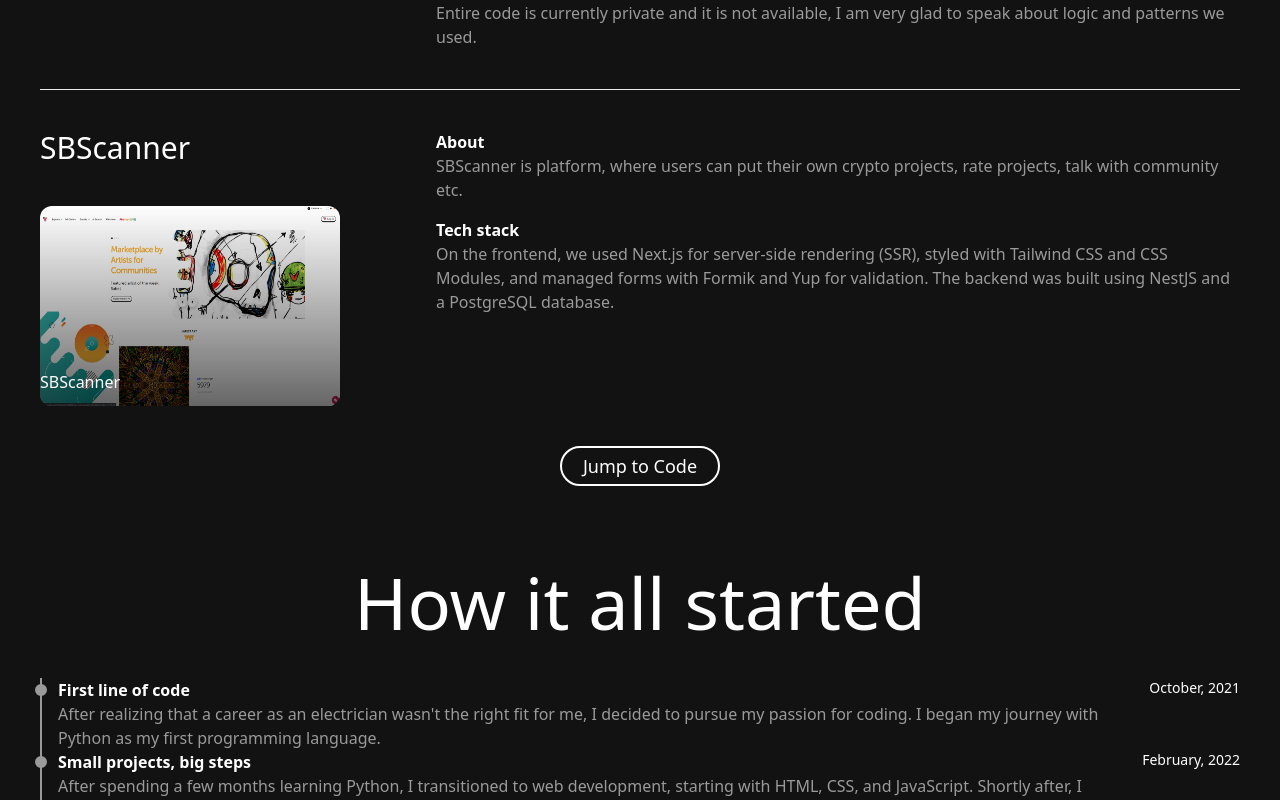
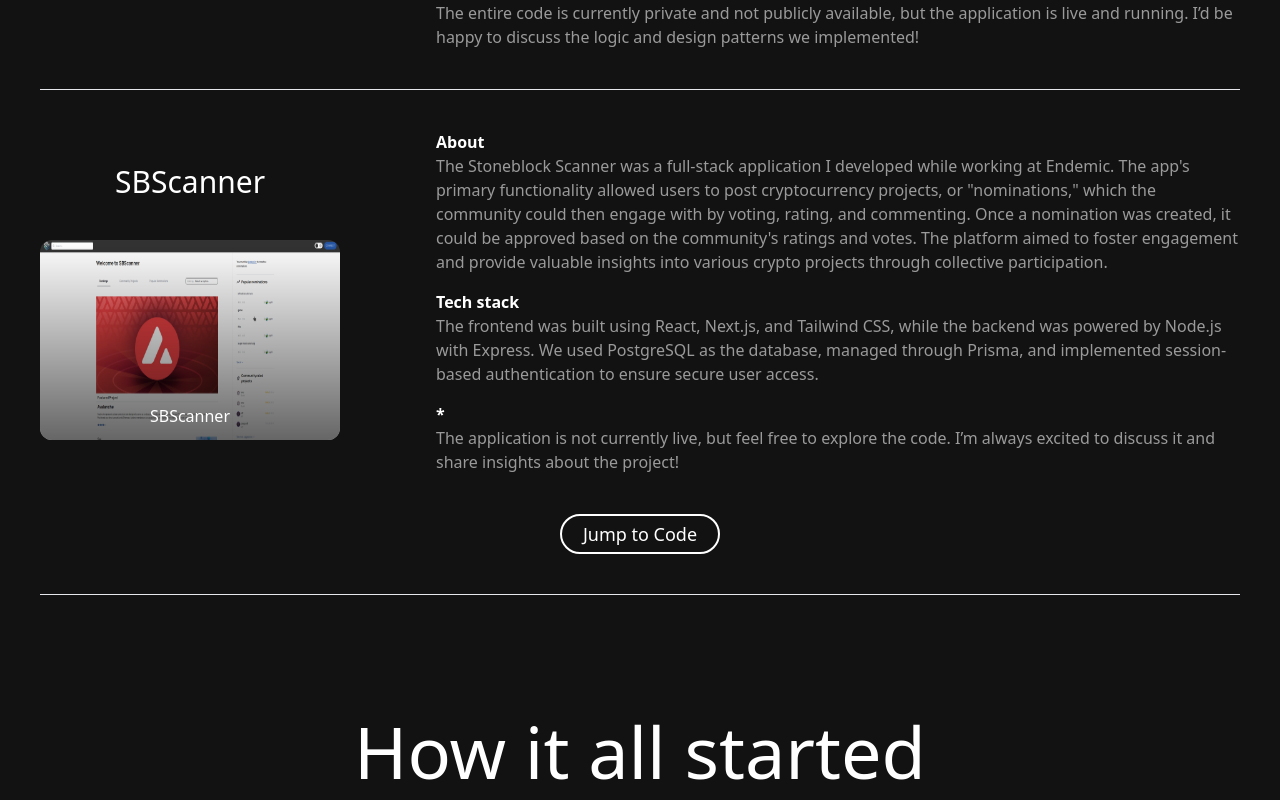
Before and after one commit to Gigi998/portfolio, a Next.js app: page / in a window 1280 px wide. Shown: the part 1420-2220 px from the top of the page. Built offline with nearby package versions, Linux system fonts and the light colour scheme.

Commit message:
improve projects texts

```diff
--- a/src/app/(components)/Application/Experience/ExperienceContainer/ExperienceContainer.tsx
+++ b/src/app/(components)/Application/Experience/ExperienceContainer/ExperienceContainer.tsx
@@ -7,7 +7,7 @@
 
 const ExperienceContainer = ({ experiences }: Props) => {
   return (
-    <div className='flex flex-col justify-center gap-x-10 mt-10'>
+    <div className='flex flex-col justify-center mt-10'>
       {experiences.map((experience) => {
         return <ExperienceItem key={experience.id} {...experience} />;
       })}
--- a/src/app/(components)/Application/Experience/ExperienceItem/ExperienceItem.tsx
+++ b/src/app/(components)/Application/Experience/ExperienceItem/ExperienceItem.tsx
@@ -1,5 +1,4 @@
 import React from "react";
-import Tooltip from "@/app/(components)/Basic/Tooltip/ToolTip";
 
 interface Props {
   title: string;
@@ -11,9 +10,7 @@
   return (
     <div className='border-l-2 border-secondary h-auto'>
       <div className='relative w-0'>
-        <Tooltip text={date}>
-          <div className='rounded-full w-3 h-3 border-2 bg-secondary border-secondary absolute left-[-7px] top-[6px]' />
-        </Tooltip>
+        <div className='rounded-full w-3 h-3 border-2 bg-secondary border-secondary absolute left-[-7px] top-[6px]' />
       </div>
       <div className='ml-4 flex flex-col'>
         <span className='text-primary font-bold flex'>
@@ -22,7 +19,7 @@
             {date}
           </span>
         </span>
-        <span className='text-secondary mr-32'>{about}</span>
+        <span className='text-secondary mr-32 mb-6'>{about}</span>
       </div>
     </div>
   );
--- a/src/app/(components)/Application/Project/ProjectItem/ProjectItem.tsx
+++ b/src/app/(components)/Application/Project/ProjectItem/ProjectItem.tsx
@@ -28,7 +28,7 @@
       <div className='flex flex-col w-full'>
         <hr className='w-full my-10 bg-secondary' />
         <div className='flex gap-x-24'>
-          <div className='my-auto'>
+          <div className='my-auto text-center'>
             <div className='text-primary text-3xl mb-10'>{name}</div>
             <ProjectImage name={name} src={imageSrc} link={siteLink} />
           </div>
--- a/src/app/(components)/Application/Project/ProjectsContainer/ProjectsContainer.tsx
+++ b/src/app/(components)/Application/Project/ProjectsContainer/ProjectsContainer.tsx
@@ -7,6 +7,7 @@
       {projects.map((project) => {
         return <ProjectItem key={project.id} {...project} />;
       })}
+      <hr className='w-full my-10 bg-secondary' />
     </div>
   );
 };
--- a/src/data/index.ts
+++ b/src/data/index.ts
@@ -1,4 +1,5 @@
 import EndemicAppImage from "@/assets/images/endemicHome.png";
+import SbscannerAppImage from "@/assets/images/sbscannerHome.png";
 import { Experience } from "./types";
 
 const endemic = {
@@ -13,21 +14,27 @@
   technologyDescription: `On the frontend, we used Next.js for server-side rendering (SSR), TanStack Query for state management, and styled the application with Tailwind CSS and CSS Modules. Forms were managed with Formik, and validation was handled using Yup.
 The backend was built with NestJS and a PostgreSQL database. Authentication was implemented using JWT, managed via the Passport library. We utilized Prisma for efficient database querying.`,
   notes:
-    "Entire code is currently private and it is not available, I am very glad to speak about logic and patterns we used.",
+    "The entire code is currently private and not publicly available, but the application is live and running. I’d be happy to discuss the logic and design patterns we implemented!",
 };
 
 export const projects = [
   endemic,
   {
+    name: "SBScanner",
     id: 2,
-    name: "SBScanner",
     siteLink: "somelink",
-    codeLink: "somelink",
-    imageSrc: EndemicAppImage,
-    description:
-      "SBScanner is platform, where users can put their own crypto projects, rate projects, talk with community etc.",
-    technologyDescription:
-      "On the frontend, we used Next.js for server-side rendering (SSR), styled with Tailwind CSS and CSS Modules, and managed forms with Formik and Yup for validation. The backend was built using NestJS and a PostgreSQL database.",
+    codeLink: "https://github.com/orgs/StoneBlock-Blockchain/repositories?",
+    imageSrc: SbscannerAppImage,
+    description: `
+    The Stoneblock Scanner was a full-stack application I developed while working at Endemic. The app's primary functionality allowed users to post cryptocurrency projects,
+    or "nominations," which the community could then engage with by voting, rating, and commenting. Once a nomination was created, it could be approved based on the community's
+    ratings and votes. The platform aimed to foster engagement and provide valuable insights into various crypto projects through collective participation.`,
+    technologyDescription: `
+    The frontend was built using React, Next.js, and Tailwind CSS, while the backend was powered by Node.js with Express.
+    We used PostgreSQL as the database, managed through Prisma, and implemented session-based authentication to ensure secure user access.
+    `,
+    notes:
+      "The application is not currently live, but feel free to explore the code. I’m always excited to discuss it and share insights about the project!",
   },
 ];
 
@@ -35,8 +42,9 @@
   {
     id: 1,
     title: "First line of code",
-    about: `After realizing that a career as an electrician wasn't the right fit for me, I decided to pursue my passion for coding.
-       I began my journey with Python as my first programming language.`,
+    about: `After realizing that a career as an electrician wasn't the right fit for me,
+    I decided to pursue my passion for coding. I began my journey with Python as my first programming language.
+    I also had some prior coding experience from college, where I was introduced to the C++ programming language.`,
     date: "October, 2021",
   },
   {
```
Also changed, not shown: src/assets/images/sbscannerHome.png (added).
